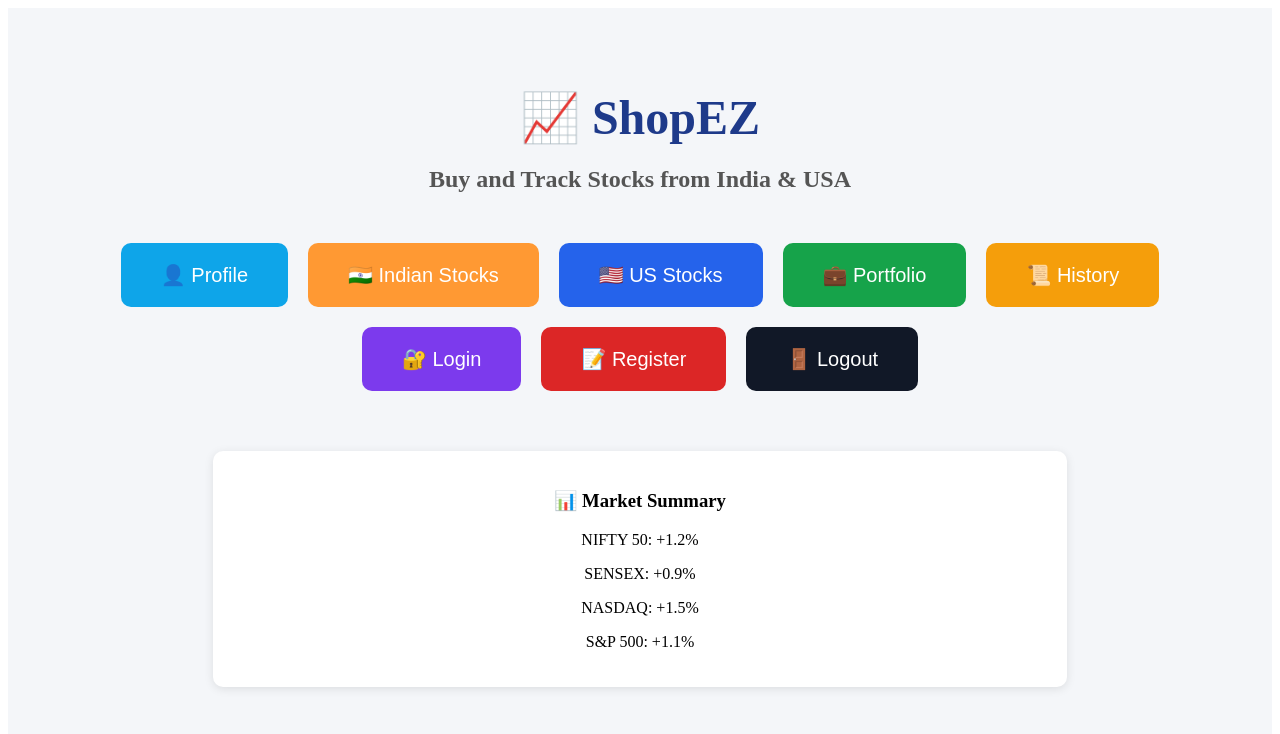
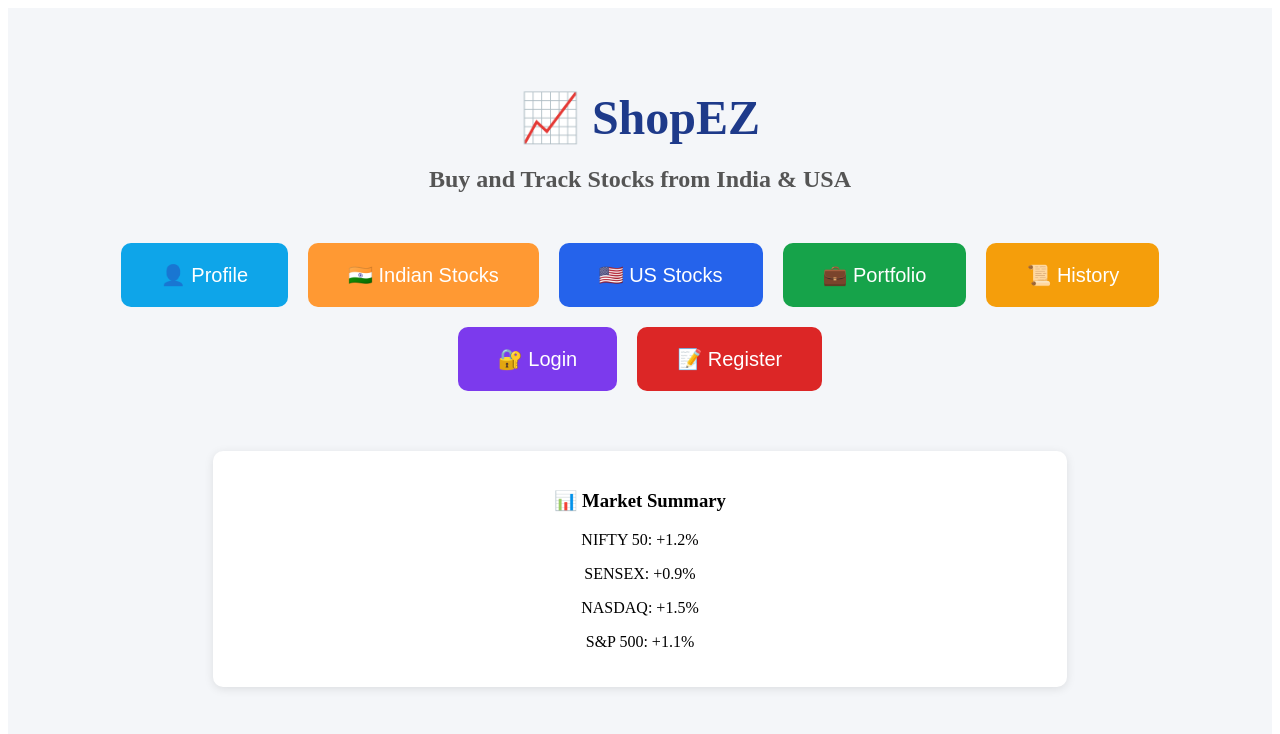
Before and after one commit to Charansingaraju1/Shopez, a React (Vite) app in the folder client/: page / in a window 1280 px wide. Shown: the top 734 px of the page. Built offline with nearby package versions, Linux system fonts and the light colour scheme.

Commit message:
Final project update

```diff
--- a/client/src/App.jsx
+++ b/client/src/App.jsx
@@ -157,6 +157,7 @@ function Home() {
     </Link>
   </>
 )}
+{user && (
   <button
     onClick={() => {
       localStorage.removeItem("user");
@@ -174,6 +175,7 @@ function Home() {
   >
     🚪 Logout
   </button>
+)}
       </div>
 
       <div
```
Also changed, not shown: client/src/Usstocks.jsx (+4 -3 lines). Lines whose indentation alone changed are shown as unchanged.
